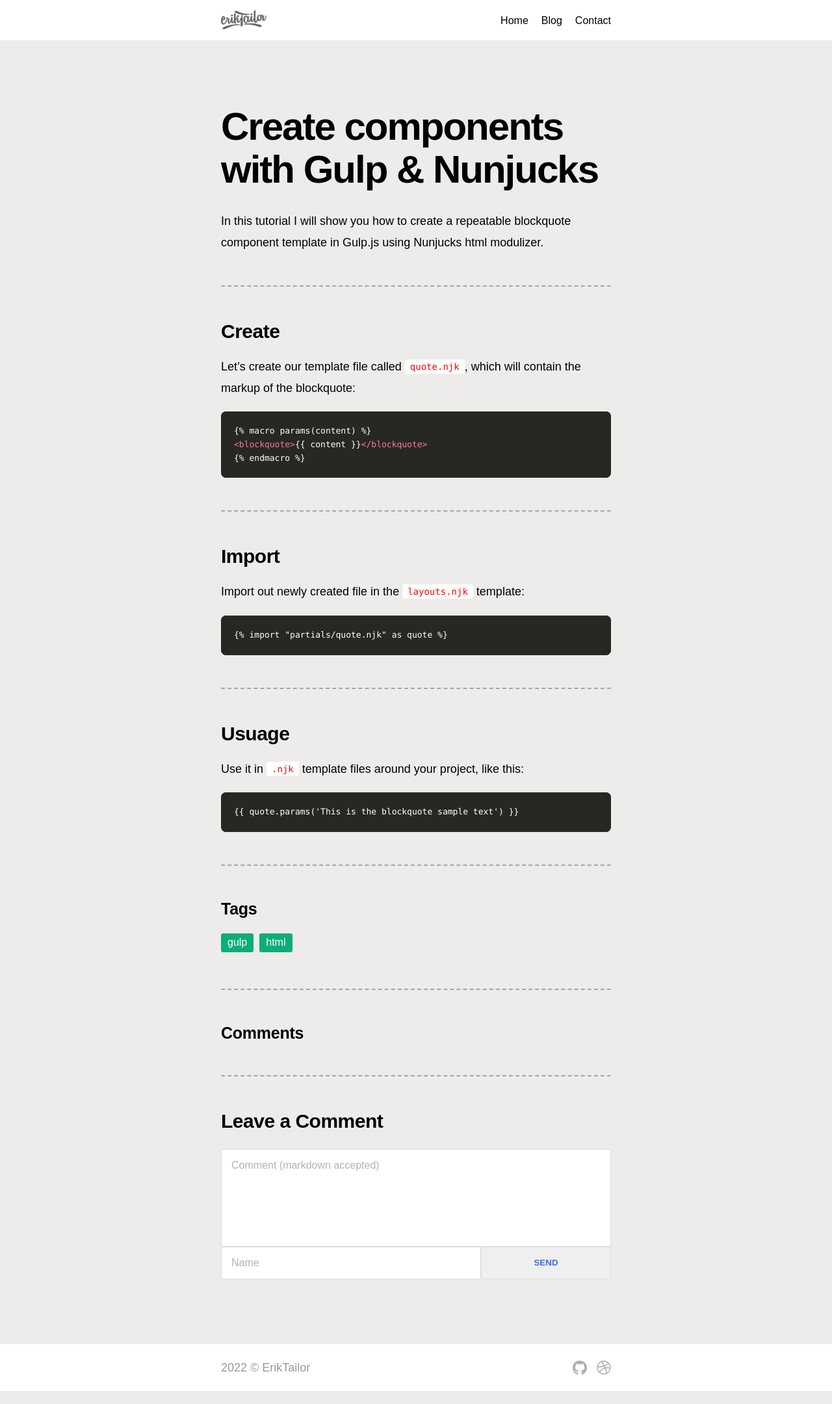
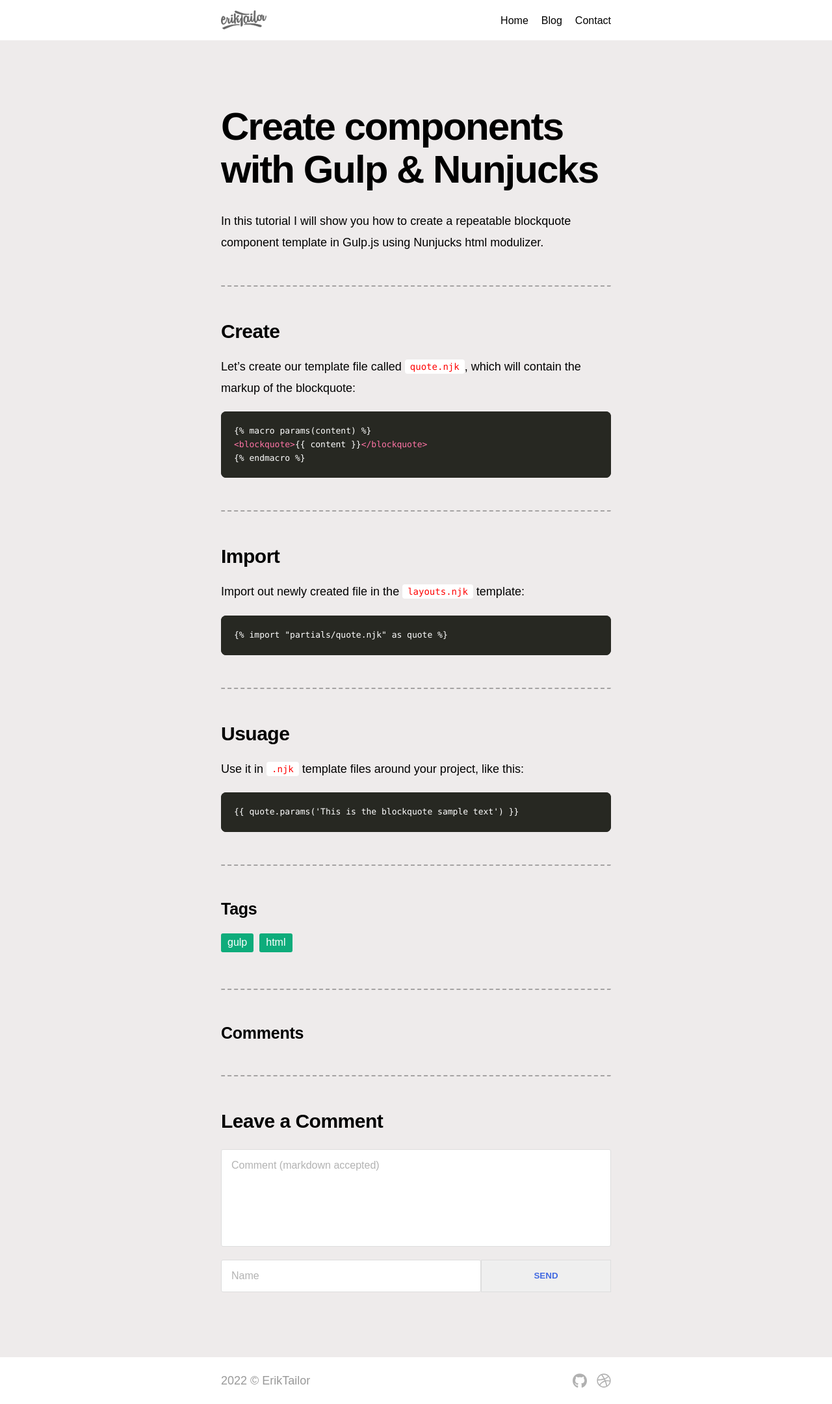
Before and after one commit to eriktailor/eriktailor.github.io_source, a Jekyll site: the page built from _posts/2022-04-05-create-components-with-gulp-and-nunjucks.md, in a window 1280 px wide. Shown: the whole page at 65% size. Built offline with Jekyll 4.4.1, drawn with Linux system fonts in a browser that asks for light colours; comment, search, counter and statistics services are not loaded.

Commit message:
Update comment-form.html

```diff
--- a/_includes/comment-form.html
+++ b/_includes/comment-form.html
@@ -8,7 +8,7 @@
     <input name="options[slug]" type="hidden" value="{{ page.slug }}" />
 
     <textarea
-      class="comment-message"
+      class="comment-message mb-2"
       name="fields[message]"
       placeholder="Comment (markdown accepted)"
       required
```
